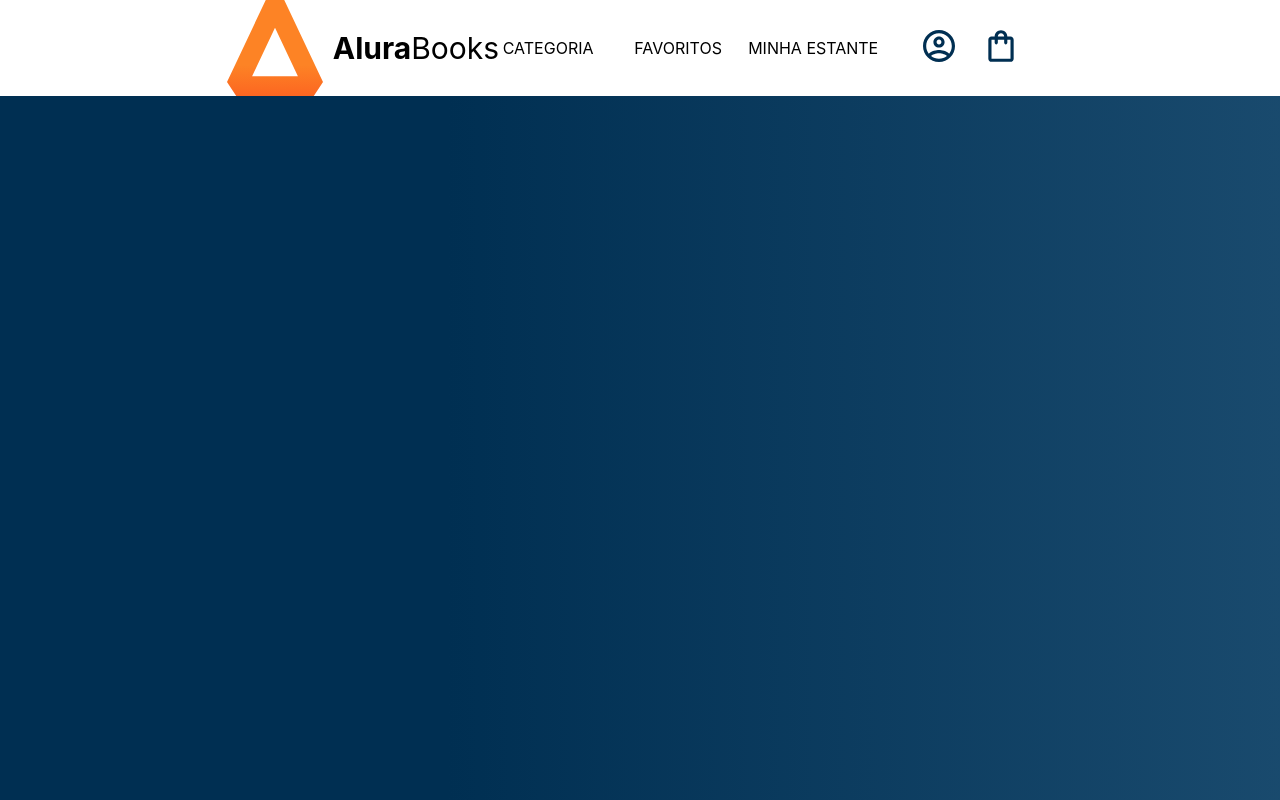
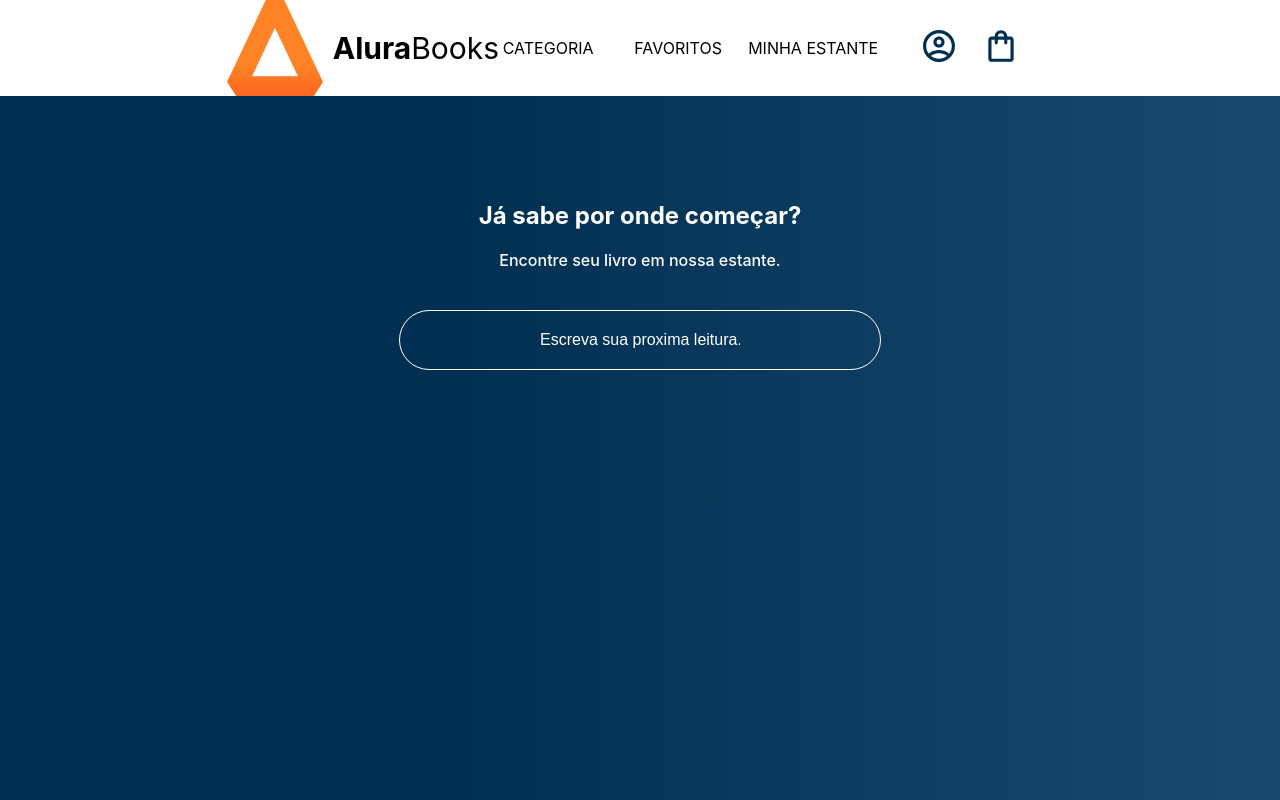
Before and after one commit to fabricioalvess/alura-books, a React (Create React App) app: page / in a window 1280 px wide. Built offline with nearby package versions, Linux system fonts and the light colour scheme.

Commit message:
Criando estados em textos digitados no input de pesquisa de livros

```diff
--- a/src/App.js
+++ b/src/App.js
@@ -1,5 +1,6 @@
 
 import Header from './componentes/Header';
+import Pesquisa from './componentes/Pesquisa';
 import styled from  'styled-components'
 const AppStyle = styled.div`
   width: 100vw;
@@ -11,6 +12,7 @@
   return (
     <AppStyle>
       <Header/>
+      <Pesquisa/>
     </AppStyle>
   );
 }
--- /dev/null
+++ b/src/componentes/Input/index.js
@@ -0,0 +1,19 @@
+
+import styled from "styled-components"
+
+const Input = styled.input`
+    background: transparent;
+    border:1px solid #fff;
+    padding: 20px 140px;
+    border-radius: 50px;
+    width: 200px;
+    color: #fff;
+    font-size: 16px;
+    margin-bottom: 10px;
+
+    &::placeholder{
+        color:#fff;
+        font-size: 16px;
+    }
+`
+export default Input
--- /dev/null
+++ b/src/componentes/Pesquisa/index.js
@@ -0,0 +1,37 @@
+import { useState } from "react"
+import Input from "../Input"
+import styled from "styled-components"
+
+const PesquisaContainer = styled.section`
+    background-image: linear-gradient(90deg,#002f52 35%, #326589 165%);
+    color:#fff;
+    text-align: center;
+    padding:85px 0;
+    height: 270px;
+    width: 100%;
+`
+const Titulo = styled.h2`
+    color:#fff;
+    font-size: 36;
+    text-align: center;
+    width: 100%;
+`
+const SubTitulo = styled.h3`
+    font-size: 16px;
+    font-weight: 500;
+    margin-bottom: 40px;
+`
+export default function Pesquisa(){
+    const [textoDigitado, setTextoDigitado] = useState('')
+    return(
+        <PesquisaContainer>
+            <Titulo>Já sabe por onde começar?</Titulo>
+            <SubTitulo>Encontre seu livro em nossa estante.</SubTitulo>
+            <Input
+                placeholder="Escreva sua proxima leitura."
+                onBlur={(evento)=>setTextoDigitado(evento.target.value)}
+            />
+            <p>{textoDigitado}</p>
+        </PesquisaContainer>
+    )
+}
```
Also changed, not shown: public/index.html (+1 -22 lines).
